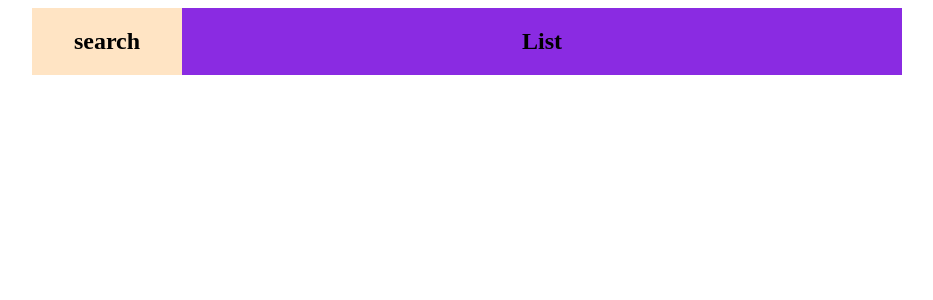
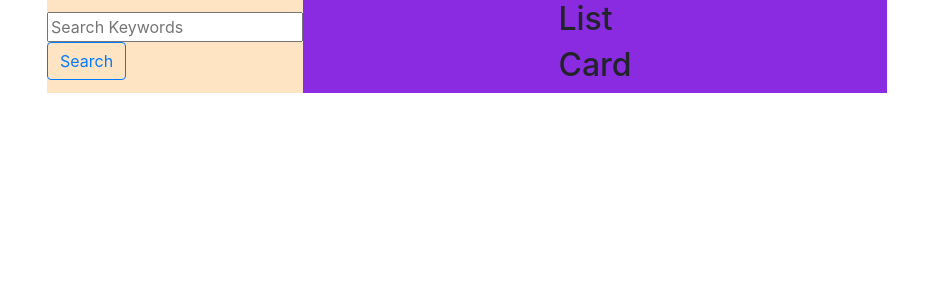
Before and after one commit to JuYinC/project_twitter, a Nuxt app: page / in a window 1280 px wide. Shown: the top 300 px of the page, without its empty margins (173-1106 px from the left). Built offline with nearby package versions, Linux system fonts and the light colour scheme.

Commit message:
Rearange components, activate Vuex

```diff
--- a/components/TwitterResultList.vue
+++ b/components/TwitterResultList.vue
@@ -1,5 +1,6 @@
 <template>
   <div>
     <h2>List</h2>
+    <TweetCard />
   </div>
 </template>
--- a/components/TwitterSearchBox.vue
+++ b/components/TwitterSearchBox.vue
@@ -1,5 +1,6 @@
 <template>
   <div>
-    <h2>search</h2>
+    <input type="text" placeholder="Search Keywords" />
+    <b-button variant="outline-primary">Search</b-button>
   </div>
 </template>
--- a/nuxt.config.js
+++ b/nuxt.config.js
@@ -33,6 +33,7 @@ export default {
 
   // Modules: https://go.nuxtjs.dev/config-modules
   modules: [
+    'bootstrap-vue/nuxt',
   ],
 
   // Build Configuration: https://go.nuxtjs.dev/config-build
--- a/package.json
+++ b/package.json
@@ -9,6 +9,7 @@
     "generate": "nuxt generate"
   },
   "dependencies": {
+    "bootstrap-vue": "^2.22.0",
     "core-js": "^3.19.3",
     "nuxt": "^2.15.8",
     "vue": "^2.6.14",
```
Also changed, not shown: store/index.js (added), 1 other file (tests, documents, lock files or other folders).
